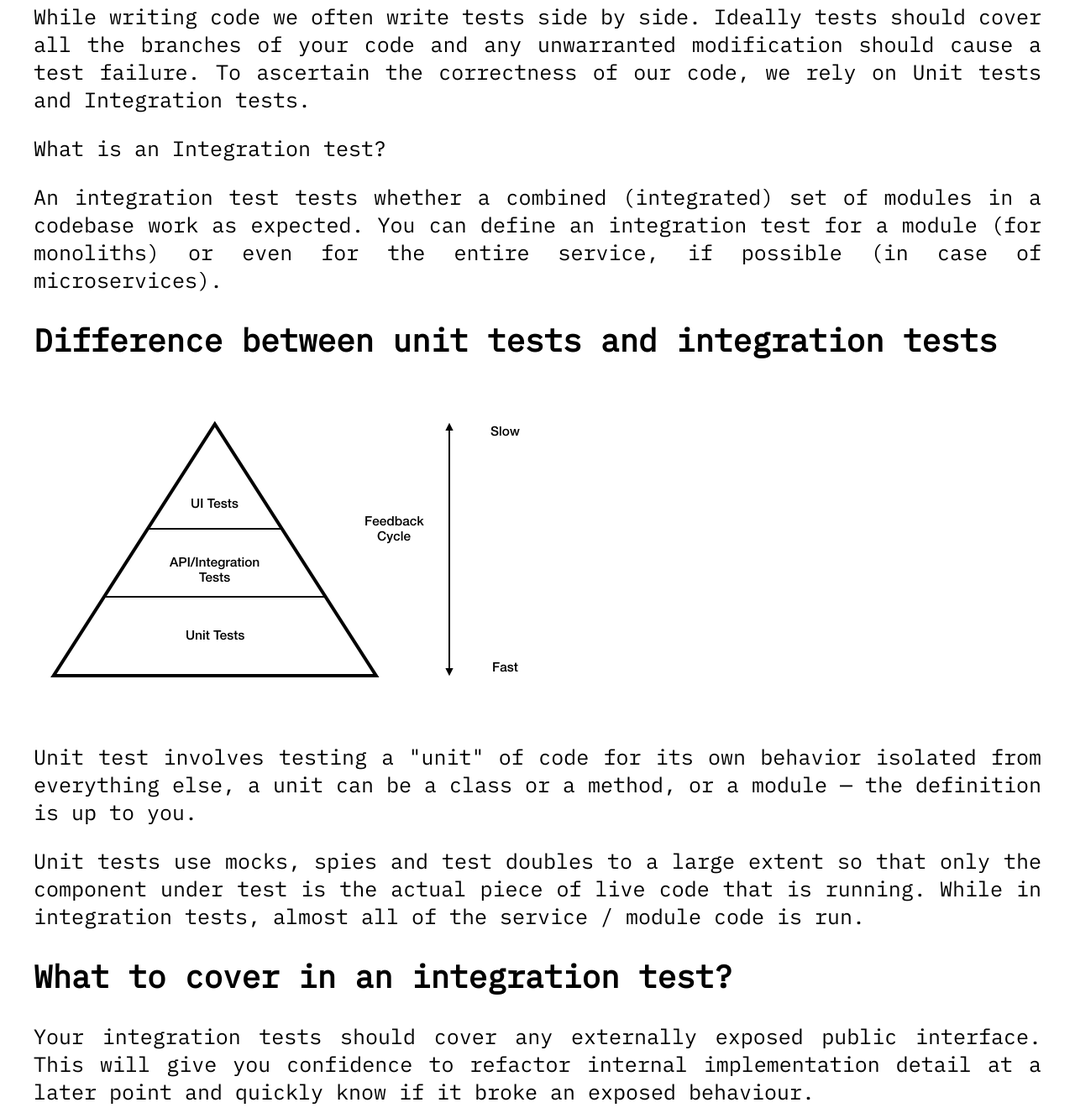
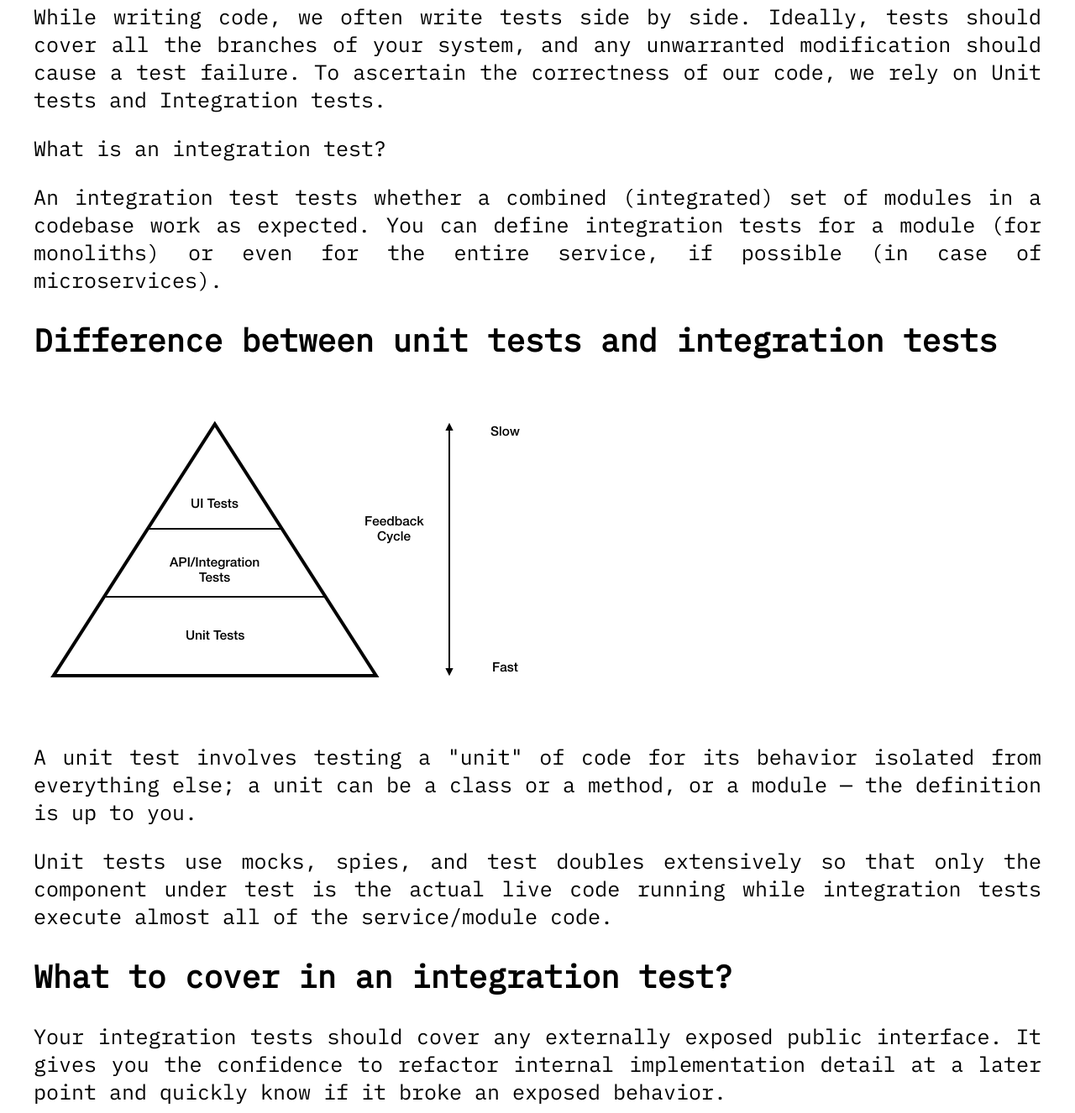
Before and after one commit to today-i-learnt/site, a Gatsby site: page /posts/amitosh/integration_test__how_and_when_/ in a window 1280 px wide. Shown: the part 414-1740 px from the top of the page at 84% size. Built offline with nearby package versions, Linux system fonts and the light colour scheme; Gatsby itself is replaced by a stand-in of ours; some packages are replaced by stand-ins of ours.

Commit message:
Spelling and grammar corrections

```diff
--- a/content/posts/amitosh/integration_test__how_and_when_.mdx
+++ b/content/posts/amitosh/integration_test__how_and_when_.mdx
@@ -4,23 +4,23 @@ date: '2020-05-22T09:40:54.898Z'
 author: 'amitosh'
 ---
 
-While writing code we often write tests side by side. Ideally tests should cover all the branches of your code and any unwarranted modification should cause a test failure. To ascertain the correctness of our code, we rely on Unit tests and Integration tests.
+While writing code, we often write tests side by side. Ideally, tests should cover all the branches of your system, and any unwarranted modification should cause a test failure. To ascertain the correctness of our code, we rely on Unit tests and Integration tests.
 
-What is an Integration test?
+What is an integration test?
 
-An integration test tests whether a combined (integrated) set of modules in a codebase work as expected. You can define an integration test for a module (for monoliths) or even for the entire service, if possible (in case of microservices).
+An integration test tests whether a combined (integrated) set of modules in a codebase work as expected. You can define integration tests for a module (for monoliths) or even for the entire service, if possible (in case of microservices).
 
 ## Difference between unit tests and integration tests
 
 ![Testing Pyramid](../img/testing_pyramid.png)
 
-Unit test involves testing a "unit" of code for its own behavior isolated from everything else, a unit can be a class or a method, or a module &mdash; the definition is up to you.
+A unit test involves testing a "unit" of code for its behavior isolated from everything else; a unit can be a class or a method, or a module &mdash; the definition is up to you.
 
-Unit tests use mocks, spies and test doubles to a large extent so that only the component under test is the actual piece of live code that is running. While in integration tests, almost all of the service / module code is run.
+Unit tests use mocks, spies, and test doubles extensively so that only the component under test is the actual live code running while integration tests execute almost all of the service/module code.
 
 ## What to cover in an integration test?
 
-Your integration tests should cover any externally exposed public interface. This will give you confidence to refactor internal implementation detail at a later point and quickly know if it broke an exposed behaviour.
+Your integration tests should cover any externally exposed public interface. It gives you the confidence to refactor internal implementation detail at a later point and quickly know if it broke an exposed behavior.
 
 ## How?
 
@@ -31,12 +31,12 @@ There are two schools of thought about integration tests -
 
 The one I am writing here is the latter. The former is also commonly called as an end-to-end test.
 
-Integration tests with test doubles is fast and lean enough to be integrated to your build pipeline using the same set of tools and framework you use for writing your unit tests. For example, you can write a integration test for a Java microservice talking to few other REST microservices simply using JUnit and WireMock.
+Integration tests with test doubles are fast and lean enough to be integrated into your build pipeline using the same set of tools and frameworks you use for writing your unit tests. For example, without any other tools other than JUnit and WireMock, you can write an integration test for a Java service talking to several other REST services.
 
 Your integration tests should cover all the expectations from your API like:
 
 1. Request validations
-2. Error handling on failure of dependent modules
+2. Error handling on the failure of dependent modules
 3. Any locking, concurrency or idempotency guarantees your module provides
 
 Test em' all!
```
